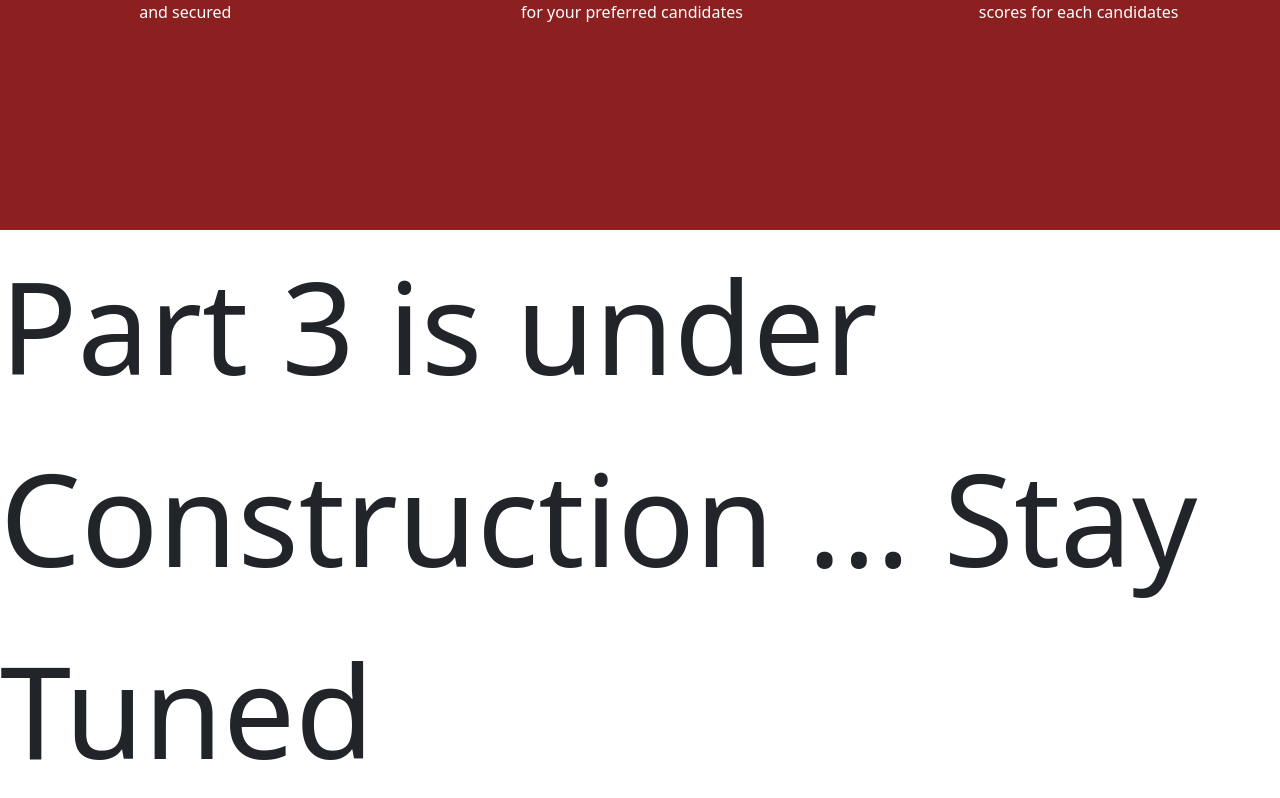
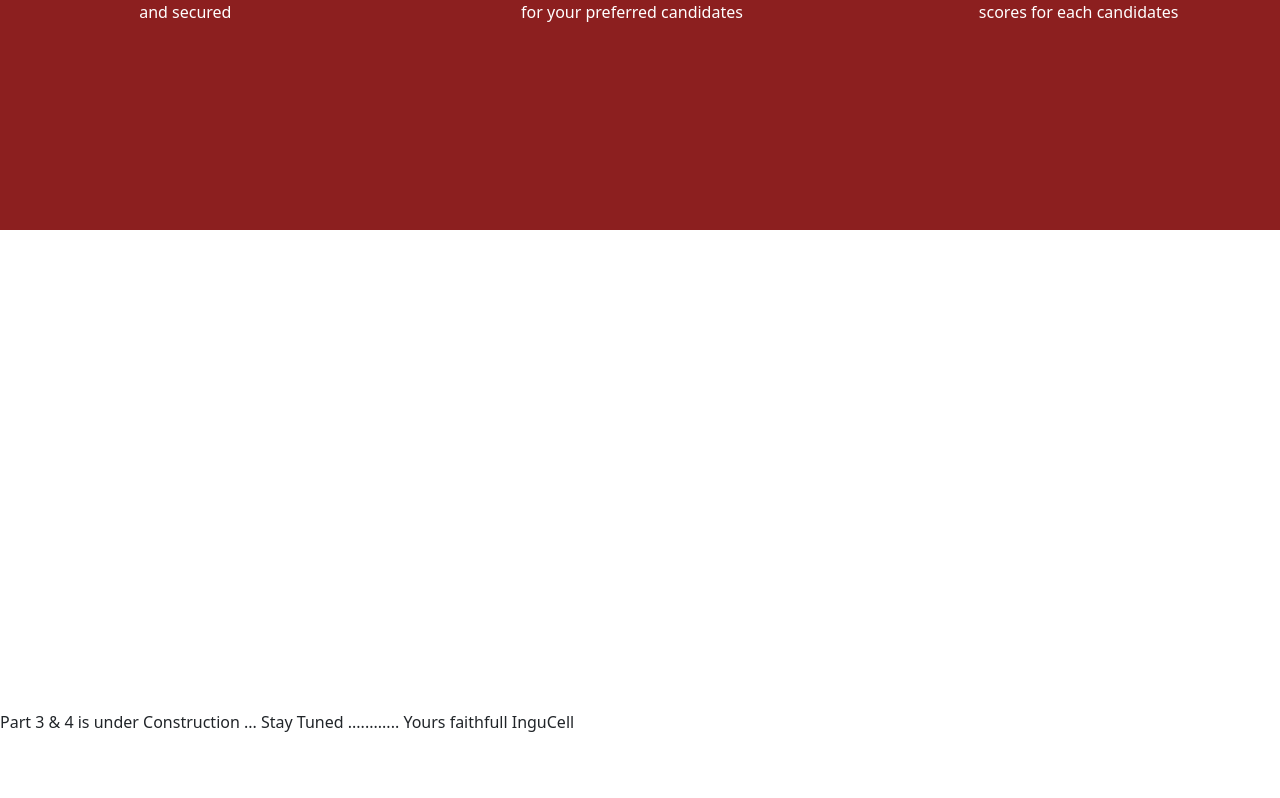
Before and after one commit to InguCell/VotingWebApp, a React (Create React App) app: page / in a window 1280 px wide. Shown: the part 1334-2132 px from the top of the page. Built offline with nearby package versions, Linux system fonts and the light colour scheme.

Commit message:
part 2 reponsiveness done

```diff
--- a/src/components/routes/landing-page/Part2.css
+++ b/src/components/routes/landing-page/Part2.css
@@ -49,6 +49,10 @@
 
 
 @media screen and (min-width: 360px) and (orientation: portrait){
+
+    .part2{
+        height: 77rem;
+    }
 
     .cards2{
         margin-top: -3.8rem;
@@ -349,6 +353,10 @@
 }
 
 @media screen and (min-width: 820px) and (orientation: portrait){
+
+    .part2{
+        height: 35rem;
+    }
     .cards2{
         margin-top: 5rem;
         margin-left: -2rem;
@@ -402,6 +410,10 @@
 
 
 @media screen and (min-width: 768px) and (orientation: portrait){
+.part2{
+    height: 36rem;
+}
+
     .cards2{
         margin-top: 5rem;
         margin-left: -2rem;
--- a/src/components/routes/landing-page/Part3.js
+++ b/src/components/routes/landing-page/Part3.js
@@ -4,9 +4,10 @@ export default function
 
 () {
   return (
-    <div style={{fontSize:"8rem"}}>
+    <div style={{fontSize:"1rem",
+    marginTop:"30rem"}}>
 
-        Part 3 is under Construction ... Stay Tuned
+        Part 3 & 4 is under Construction ... Stay Tuned  ............ Yours faithfull InguCell
     </div>
   )
 }
```
